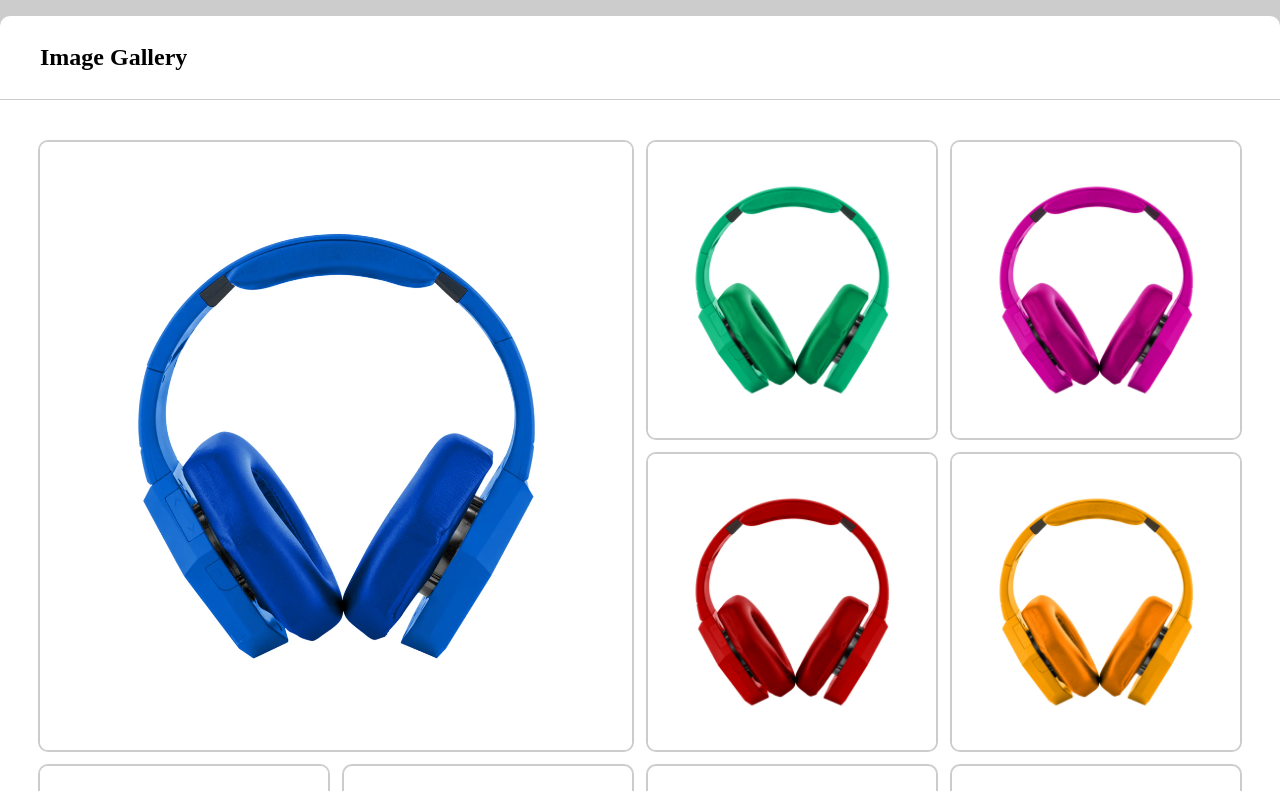
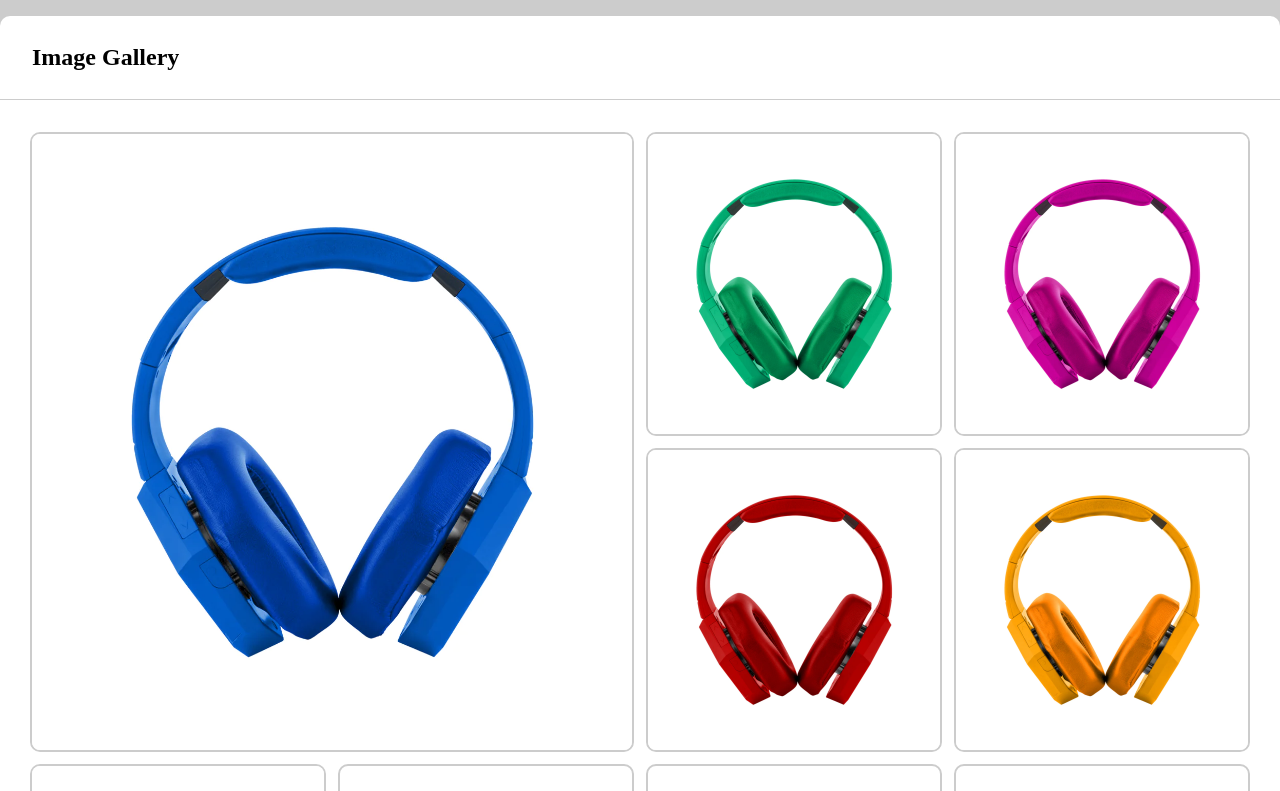
Before and after one commit to mamun-mahmood/image-gallery, a React (Vite) app: page / in a window 1280 px wide. Shown: the top 791 px of the page. Built offline with nearby package versions, Linux system fonts and the light colour scheme.

Commit message:
extra padding removed from main css

```diff
--- a/src/App.css
+++ b/src/App.css
@@ -9,7 +9,7 @@ nav {
   justify-content: space-between;
   align-items: center;
   border-bottom: 1px solid #ccc;
-  padding: 0.1rem 2.5rem;
+  padding: 0.1rem 2rem;
   height: 5rem;
 }
 nav button {
@@ -35,7 +35,7 @@ nav .selected-header {
   cursor: pointer;
 }
 main {
-  padding: 2.5rem;
+  padding: 2rem;
 }
 .image-gallery {
   display: grid;
--- a/src/components/Gallery.tsx
+++ b/src/components/Gallery.tsx
@@ -10,7 +10,7 @@ const ImageGallery: FC<ImageGalleryProps> = ({ allImages, setAllImages }) => {
       {allImages.map((image) => (
         <Suspense
           key={image.id}
-          fallback={<div className="image-card">Loading...</div>}
+          // fallback={<div className="image-card">Loading...</div>}
         >
           <ImageCard
             image={image}
```
